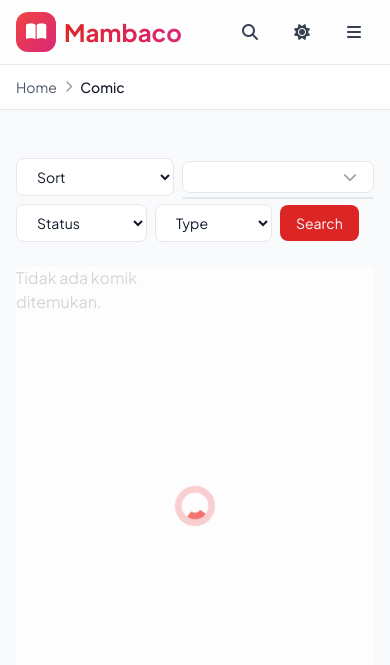
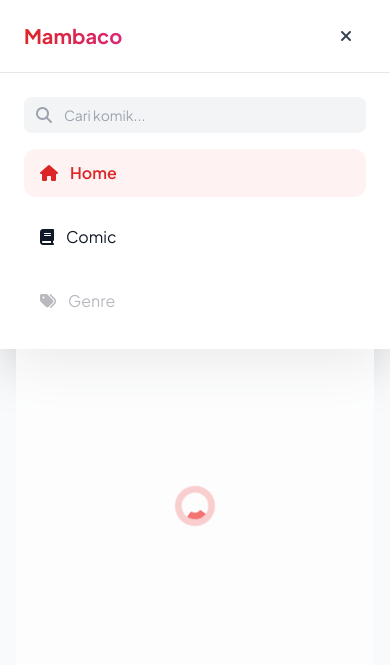
Before and after one commit to syahroel712/project-baca-komik, a Laravel app: page /comic in a window 390 px wide. Shown: the top 665 px of the page. Run offline with Laravel 12, Linux system fonts and the light colour scheme; data that the repository does not hold is empty; some libraries are stand-ins or nearby versions.

Commit message:
feat: menu mobile

```diff
--- a/resources/views/components/navbar.blade.php
+++ b/resources/views/components/navbar.blade.php
@@ -1,4 +1,4 @@
-<nav
+<nav x-data="{ open: false }"
     class="sticky top-0 z-50 bg-white/80 dark:bg-gray-800/80 backdrop-blur-lg border-b border-gray-200 dark:border-gray-700 transition-all duration-300">
     <div class="max-w-7xl mx-auto px-4 sm:px-6 lg:px-8">
         <div class="flex items-center justify-between h-16">
@@ -38,10 +38,10 @@
                 </form>
 
                 <!-- Mobile Search -->
-                <button
+                {{-- <button
                     class="sm:hidden w-10 h-10 flex items-center justify-center text-gray-700 dark:text-gray-300 hover:bg-gray-100 dark:hover:bg-gray-700 rounded-lg transition-all duration-300">
                     <i class="fas fa-search"></i>
-                </button>
+                </button> --}}
 
                 <!-- Theme Toggle -->
                 <button id="themeToggle"
@@ -51,11 +51,71 @@
                 </button>
 
                 <!-- Mobile Menu -->
-                <button
+                <button @click="open = true"
                     class="md:hidden w-10 h-10 flex items-center justify-center text-gray-700 dark:text-gray-300 hover:bg-gray-100 dark:hover:bg-gray-700 rounded-lg transition-all duration-300">
                     <i class="fas fa-bars"></i>
                 </button>
             </div>
         </div>
     </div>
+
+    <div x-show="open" x-cloak class="fixed inset-0 z-50 md:hidden">
+
+        <!-- Overlay -->
+        <div @click="open = false" x-transition:enter="transition ease-out duration-300"
+            x-transition:enter-start="opacity-0" x-transition:enter-end="opacity-100"
+            x-transition:leave="transition ease-in duration-200" x-transition:leave-start="opacity-100"
+            x-transition:leave-end="opacity-0" class="absolute inset-0 bg-black/60 backdrop-blur-sm">
+        </div>
+
+        <!-- Mobile Menu -->
+        <div x-transition:enter="transition transform ease-out duration-300"
+            x-transition:enter-start="-translate-y-8 opacity-0 scale-95"
+            x-transition:enter-end="translate-y-0 opacity-100 scale-100"
+            x-transition:leave="transition transform ease-in duration-200"
+            x-transition:leave-start="translate-y-0 opacity-100 scale-100"
+            x-transition:leave-end="-translate-y-8 opacity-0 scale-95"
+            class="relative bg-white dark:bg-gray-800 w-full shadow-2xl">
+
+            <!-- Header -->
+            <div class="flex items-center justify-between px-6 py-4 border-b border-gray-200 dark:border-gray-700">
+                <span
+                    class="text-xl font-bold bg-gradient-to-r from-red-600 to-pink-600 dark:from-red-400 dark:to-pink-400 bg-clip-text text-transparent">
+                    Mambaco
+                </span>
+
+                <button @click="open = false"
+                    class="w-10 h-10 flex items-center justify-center text-gray-700 dark:text-gray-300 hover:bg-gray-100 dark:hover:bg-gray-700 rounded-lg transition">
+                    <i class="fas fa-times"></i>
+                </button>
+            </div>
+
+            <!-- Content -->
+            <div class="px-6 py-6 space-y-4">
+                <!-- Mobile Search -->
+                <form action="{{ route('comic') }}" method="GET" class="relative">
+                    <input type="text" name="search" placeholder="Cari komik..."
+                        class="w-full px-4 py-2 pl-10 text-sm bg-gray-100 dark:bg-gray-700 rounded-lg focus:ring-2 focus:ring-red-500 dark:focus:ring-red-400">
+                    <i class="fas fa-search absolute left-3 top-1/2 -translate-y-1/2 text-gray-400"></i>
+                </form>
+
+                <!-- Menu Items -->
+                <a href="{{ route('home') }}" @click="open = false"
+                    class="flex items-center gap-3 px-4 py-3 rounded-xl bg-red-50 dark:bg-red-900/20 text-red-600 dark:text-red-400 font-semibold transition">
+                    <i class="fas fa-home"></i> Home
+                </a>
+
+                <a href="{{ route('comic') }}" @click="open = false"
+                    class="flex items-center gap-3 px-4 py-3 rounded-xl hover:bg-gray-100 dark:hover:bg-gray-700 transition">
+                    <i class="fas fa-book"></i> Comic
+                </a>
+
+                <a href="{{ route('genres') }}" @click="open = false"
+                    class="flex items-center gap-3 px-4 py-3 rounded-xl hover:bg-gray-100 dark:hover:bg-gray-700 transition">
+                    <i class="fas fa-tags"></i> Genre
+                </a>
+            </div>
+        </div>
+    </div>
+
 </nav>
--- a/resources/views/livewire/comic-list.blade.php
+++ b/resources/views/livewire/comic-list.blade.php
@@ -54,7 +54,7 @@
                         </select>
 
                         <!-- Genre Multi-Select (Alpine.js) -->
-                        <div x-data="multiSelect(@entangle('allGenres'))" class="relative w-48 z-[99999]">
+                        <div x-data="multiSelect(@entangle('allGenres'))" class="relative w-48 z-10">
 
                             <!-- Trigger -->
                             <div @click="open = !open" tabindex="0"
```
